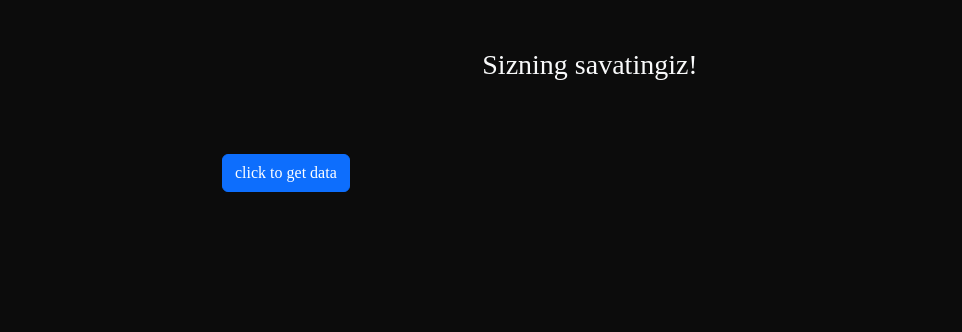
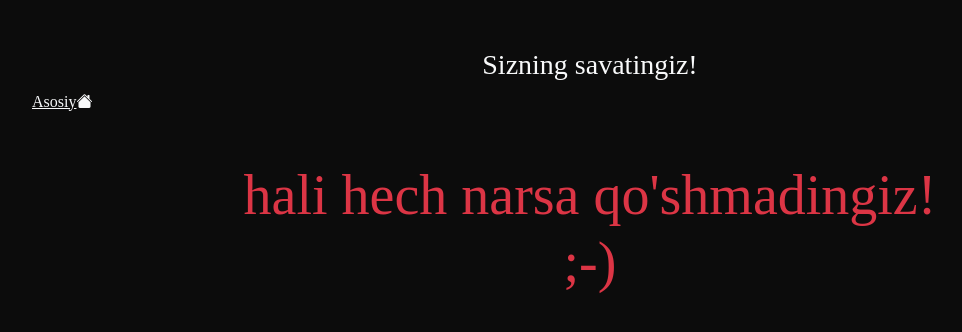
Before and after one commit to DilshodMahmudov0156/start-up, a React (Create React App) app: page /cart in a window 1280 px wide. Shown: the top 332 px of the page, without its empty margins (50-1012 px from the left). Built offline with nearby package versions, Linux system fonts and the light colour scheme.

Commit message:
i fully controlled buttons in the cart

```diff
--- a/src/App.css
+++ b/src/App.css
@@ -9,6 +9,19 @@
 .img-parent{
     width: 150px;
     height: auto;
+}
+.cart-length{
+    color: white;
+    text-decoration: none;
+    display: block;
+    background: red;
+    border-radius: 12px;
+    min-width: 25px;
+    height: 25px;
+}
+.cart-link{
+    text-decoration: none;
+    display: flex;
 }
 
 *{
--- a/src/App.js
+++ b/src/App.js
@@ -41,13 +41,23 @@ function App() {
         const index = productList.indexOf(item);
         if (sign === "+"){
             productList[index].quantity++;
-        }else{
-            if(productList[index].quality > 1){
+        }else if(sign === "-" && productList[index].quantity > 1){
                 productList[index].quantity--;
-            }else {
-                productList.splice(index, 1);
-            }
+                if (productList[index].quantity === 0) {
+                    productList[index].quantity = 1;
+                }
+
         }
+        localStorage.setItem("cart", JSON.stringify(productList));
+        setCart(productList);
+    }
+
+    const deleteProduct = (item) => {
+        const productList = [...cart];
+        const index = productList.indexOf(item);
+
+        productList.splice(index, 1);
+
         localStorage.setItem("cart", JSON.stringify(productList));
         setCart(productList);
     }
@@ -61,8 +71,8 @@ function App() {
       <div className="app">
           <Router>
               <Routes>
-                  <Route path="/" element={<Body data={data} addToCart={addToCart}/>}/>
-                  <Route path="/cart" element={<Cart cart={cart} changeQuantity={changeQuantity} dater={dater}/>}/>
+                  <Route path="/" element={<Body data={data} addToCart={addToCart} cartLength={cart.length}/>}/>
+                  <Route path="/cart" element={<Cart cart={cart} changeQuantity={changeQuantity} deleteProduct={deleteProduct}/>}/>
               </Routes>
           </Router>
       </div>
--- a/src/components/body.js
+++ b/src/components/body.js
@@ -3,10 +3,10 @@ import Section from "./section";
 import Header from "../parts/header";
 import NavBar from "./navBar";
 
-function Body({data, addToCart}) {
+function Body({data, addToCart, cartLength}) {
     return (
         <div>
-            <NavBar/>
+            <NavBar cartLength={cartLength}/>
             <br/><br/><br/><br/><br/>
             <Header/>
             <Section data={data} addToCart={addToCart}/>
--- a/src/components/cart.js
+++ b/src/components/cart.js
@@ -2,7 +2,7 @@ import React from 'react';
 import {Link} from "react-router-dom";
 import NavBar from "./navBar";
 
-function Cart({cart, changeQuantity, dater}) {
+function Cart({cart, changeQuantity, deleteProduct}) {
 
 
     return (
@@ -10,12 +10,19 @@ function Cart({cart, changeQuantity, dater}) {
             <div className="container mt-5">
                 <div className="row justify-content-center">
                     <h3 className="text-center text-light">Sizning savatingiz!</h3>
+                    <Link to="/" className="text-light">
+                        Asosiy
+                        <i className="bi bi-house-fill"></i>
+                    </Link>
                     <div className="col-xl-8 col-md-10 col-sm-10">
                         <table className="table table-striped table-dark table-hover mt-5">
                             <tbody>
+                            <p className="text-danger text-center display-4">
                                 {
-                                cart
-                                    ?
+                                    cart.length < 1? "hali hech narsa qo'shmadingiz! ;-)":""
+                                }
+                            </p>
+                            {
                                 cart.map((item, index) => (
                                     <tr key={item.id}>
                                         <td>
@@ -29,29 +36,22 @@ function Cart({cart, changeQuantity, dater}) {
                                         </td>
                                         <td>
                                             <div className="d-flex align-items-center my-4">
-                                                    <button className="btn btn-warning" onClick={() => {dater(item, "+")}}>-</button>
-                                                    <span className="mx-3">{item.quantity}</span>
+                                                <button className="btn btn-warning" onClick={() => {changeQuantity(item, "-")}}>-</button>
+                                                <span className="mx-3">{item.quantity-1}</span>
                                                 <button className="btn btn-warning" onClick={() => {changeQuantity(item, "+")}}>+</button>
                                             </div>
-
                                         </td>
                                         <td>
-                                                <button className="btn btn-danger my-4">x</button>
+                                            <button className="btn btn-danger my-4" onClick={() => {deleteProduct(item)}}>
+                                                <i className="bi bi-x"></i>
+                                            </button>
                                         </td>
                                     </tr>
                                 ))
-                                    :
-                                    <tr>
-                                        <td className="text-center text-light">
-                                            hechqanday narsa yo'q
-                                        </td>
-                                    </tr>
+
                             }
                             </tbody>
                         </table>
-                        <button className="btn btn-primary" onClick={dater}>
-                            click to get data
-                        </button>
                     </div>
                 </div>
             </div>
--- a/src/components/navBar.js
+++ b/src/components/navBar.js
@@ -1,7 +1,7 @@
 import React from 'react';
 import { Link } from "react-router-dom";
 
-function NavBar() {
+function NavBar({cartLength}) {
     return (
 
 
@@ -36,8 +36,12 @@ function NavBar() {
                 </ul>
 
 
-                <Link to="/cart">
+                <Link to="/cart" className="cart-link">
                     <i id="cart" className='bx bx-cart'></i>
+                    {
+                        cartLength? <span className="cart-length text-center">{cartLength}</span>: ""
+                    }
+
                 </Link>
                 <i id="cart" className='bx bx-search-alt'></i>
         </nav>
```
Lines whose indentation alone changed are shown as unchanged.
